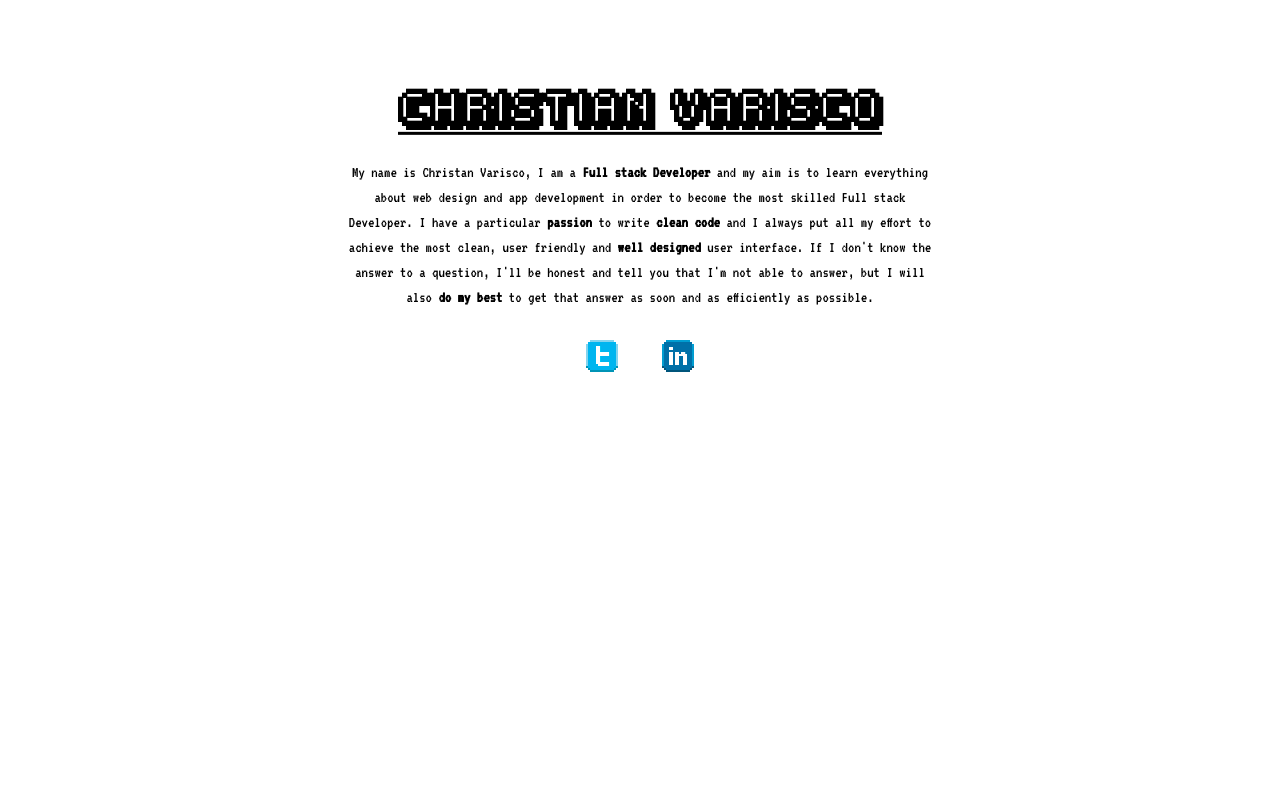
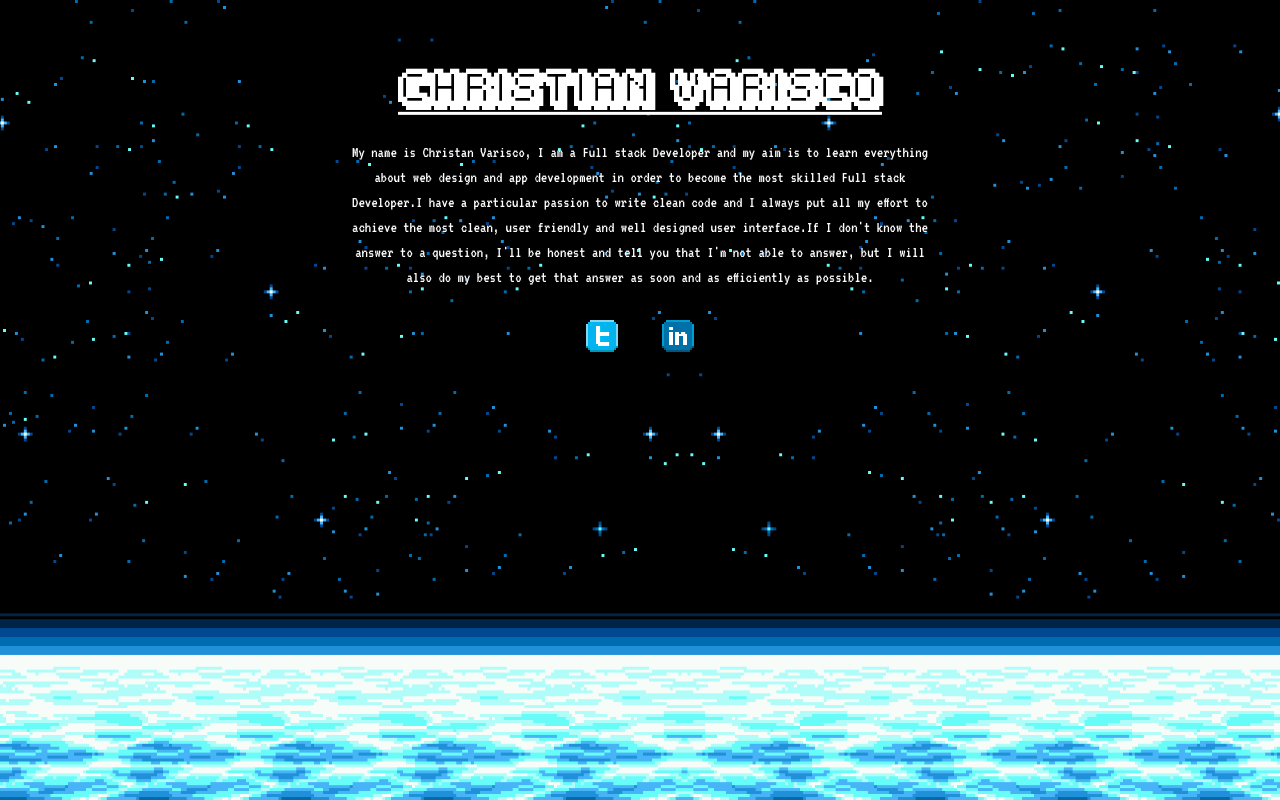
Before and after one commit to CVarisco/cvarisco.github.io, a plain HTML site: page index.html in a window 1280 px wide. Drawn offline with Linux system fonts and the light colour scheme.

Commit message:
trying wallpaper

```diff
--- a/index.html
+++ b/index.html
@@ -16,14 +16,11 @@
         <a href="https://github.com/CVarisco">
             <h1 class="title">CHRISTIAN VARISCO</h1>
         </a>
-        <p>My name is Christan Varisco, I am a <strong>Full stack Developer</strong> and my aim is to learn everything about
-            web design and app development in order to become the most skilled Full stack Developer. I have a particular
-            <strong>passion</strong> to write <strong>clean code</strong> and I always put all my effort to achieve the most
-            clean, user friendly and
-            <strong>well designed</strong> user interface. If I don't know the answer to a question, I'll be honest and tell
-            you that I'm not able to answer, but I will also <strong>do my best</strong> to get that answer as soon and as
-            efficiently as possible.
-        </p>
+        <p id="description">My name is Christan Varisco, I am a Full stack Developer and my aim is to learn everything about web design and app
+            development in order to become the most skilled Full stack Developer.I have a particular passion to write clean
+            code and I always put all my effort to achieve the most clean, user friendly and well designed user interface.If
+            I don't know the answer to a question, I'll be honest and tell you that I'm not able to answer, but I will also
+            do my best to get that answer as soon and as efficiently as possible.</p>
         <div class="contacts">
             <a href="https://twitter.com/chrivarisco"><img src="images/twitter.png"></a>
             <a href="https://www.linkedin.com/in/christianvarisco/"><img src="images/linkedin.png"></a>
--- a/style.css
+++ b/style.css
@@ -14,12 +14,20 @@
     font-style: normal;
 }
 
+body {
+    background: url('images/1.png');
+    background-size: cover;
+    background-repeat: no-repeat;
+    background-position: center center;
+    color: white;
+}
+
 h1 {
     font-family: 'fippsregular';
 }
 
 a {
-    color: black;
+    color: white;
 }
 
 p {
@@ -31,7 +39,7 @@ p {
     position: relative;
     width: 70%;
     max-width: 600px;
-    margin: 70px auto;
+    margin: 50px auto;
     text-align: center
 }
 
```
Also changed, not shown: images/1.png (added).
